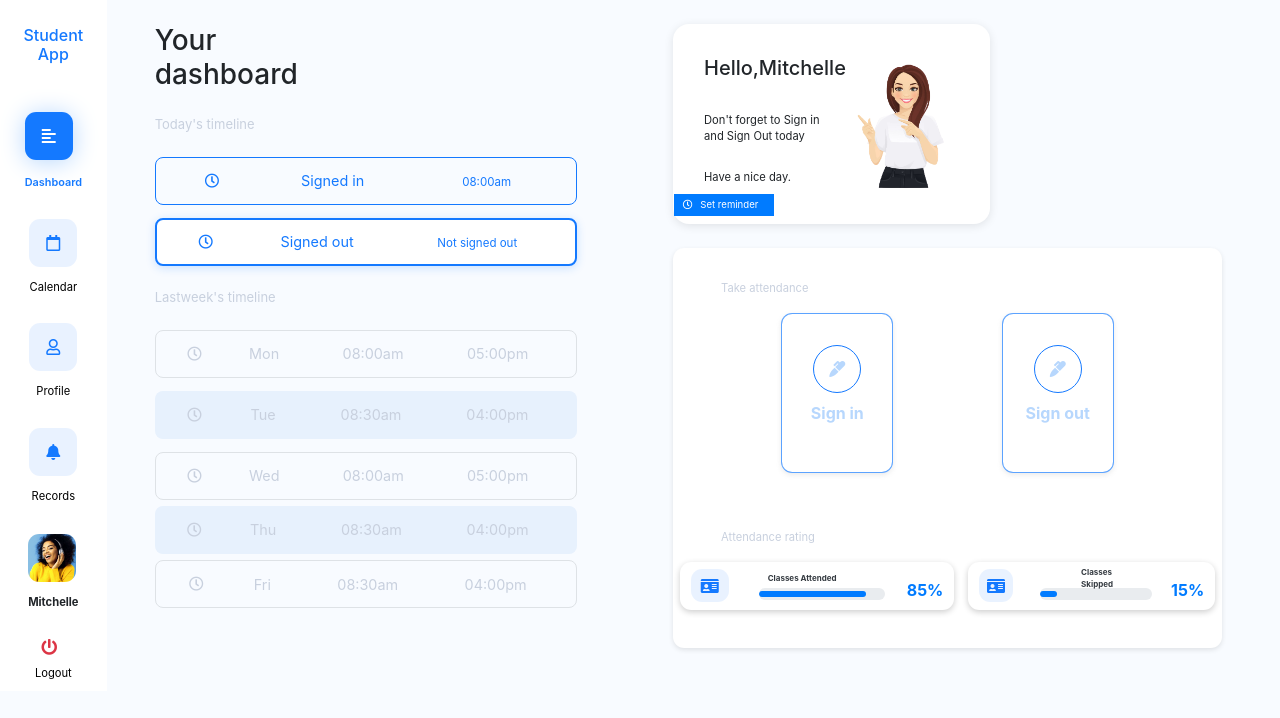
After one commit to godson-pius/registryapp, a PHP site: page /dashboard.html in a window 1280 px wide. The commit adds this page. Shown: the top 718 px of the page. Run offline with PHP 8.4, Linux system fonts and the light colour scheme.

Commit message:
Cssupdate

```diff
--- a/css/style.css
+++ b/css/style.css
@@ -1,4 +1,6 @@
-
+body{
+    background-color: #F8FBFF;
+}
 a{
     color: black;
     text-decoration: none !important;
@@ -202,17 +235,31 @@ margin-top: -20%;
    }
    .reminderbtn{
        width: 40%;
+       margin-left: -6%;
+
    }
    .image{
-    margin-top: -20%;
+    margin-top: 0%;
 
+   }
 
-    }
 }
 @media (min-width:1024px){
+
+    .ham{
+        display: none;
+    }
     .reminder{
-        font-size: 0.9rem;
-        height: 12rem;
+        height: 200px;
+        background-color: white;
+        box-shadow: 0 2px 10px rgba(0, 0, 0, .1);
+        border-radius: 1rem;
     }
-
+     .reminderbtn{
+       width: 35%;
+       margin-left: -5%;
+   }
+   .image{
+    margin-top: 0%;
+   }
 }
--- /dev/null
+++ b/dashboard.html
@@ -0,0 +1,445 @@
+<!DOCTYPE html>
+<html lang="en">
+<head>
+<meta charset="UTF-8">
+<meta name="viewport" content="width=device-width, initial-scale=1.0">
+<title>Dashboard</title>
+<link rel="stylesheet" href="./vendor/bootstrap-4.4.1-dist/css/bootstrap.min.css">
+<link rel="stylesheet" href="./vendor/fontawesome-free/css/all.min.css">
+<link rel="stylesheet" href="./css/style.css">
+<!--Calendar Plugin-->
+<link rel="stylesheet" href="./vendor/caleandar-master/css/theme2.css">
+<script src="./vendor/caleandar-master/js/caleandar.js"></script>
+</head>
+<body>
+<section class="container-fluid   " style="background-color: #F8FBFF;">
+<div class="row">
+<div class="col-sm-2 nv w-25  col-md-1    box ">
+<h4>Student App</h4>
+
+
+<div class="roundcon">
+<a href="" class="dashboard">   <div class="round">
+<i class="fas fa-align-left    "></i>
+</div>
+<p>Dashboard</p></a>
+</div>
+
+<div class="roundcon1">
+<a href="#contact" class="contact">  <div class="round1" >
+<i class="far fa-calendar    "></i>
+</div>
+<p>Calendar</p></a>
+</div>
+
+<div class="roundcon1">
+<a href="#profile" class="profile"> <div class="round1" >
+<i class="far fa-user    "></i>
+</div>
+<p>Profile</p></a>
+</div>
+
+<div class="roundcon1">
+<a href="#settings" class="settings">   <div class="round1" >
+<i class="fas fa-bell    "></i>
+
+</div>
+<p>Records</p></a>
+</div>
+
+<div class="roundcon1">
+<div class="round1" style="background-image: url(./images/2003329.jpg);
+background-size: cover; background-position: center; object-fit: contain;">
+</div>
+<p class="font-weight-bold">Mitchelle</p>
+</div>
+
+<div class="roundcon1 py-2">
+<a href="">  <i class="fas fa-power-off  text-danger  pr-2"></i><p style="display: inline;">Logout</p></a>
+</div>
+
+</div>
+<div class="col-sm-10 main container  row d-md-flex d-md-flex-row" >
+<div class=" col-sm-12 col-md-7 col-lg-6 pt-4 px-lg-5 px-md-4">
+    <div class="ham " >
+        <i class="fas fa-align-justify    burger"></i>
+    </div>
+<h3>Your<br>dashboard</h3>
+<p class="pt-3" style="color: #C8D0DE;font-size: small;">Today's timeline</p>
+<div class="d-flex flex-column">
+<div class=" timeline px-3" style="border: 1px solid #1479FF; color: #1479FF;">
+<i class="far fa-clock    "></i>
+<p class="m-0 px-3"> Signed in</p>
+<p class="m-0 px-3"> <small>08:00am</small></p>
+
+</div>
+<div class=" timeline px-3" style="border: 2px solid #1479FF; color: #1479FF; background-color: white; box-shadow: 0px 2px 10px rgba(20, 121, 255,.2);">
+<i class="far fa-clock    "></i>
+<p class="m-0 px-3"> Signed out</p>
+<p class="m-0 px-3"> <small>Not signed out</small></p>
+
+</div>
+
+</div>
+
+<p class="pt-3" style="color: #C8D0DE;font-size: small;">Lastweek's timeline</p>
+<div class="d-flex flex-column">
+<div class="border timeline px-3" style=" color: #C8D0DE;">
+<i class="far fa-clock    "></i>
+<p class="m-0 px-3"> Mon</p>
+<p class="m-0 px-3">08:00am</p>
+<p class="m-0 px-3">05:00pm</p>
+
+</div>
+<div class=" timeline px-3" style="background-color: #E7F1FD; color: #C8D0DE;">
+<i class="far fa-clock    "></i>
+<p class="m-0 px-3"> Tue</p>
+<p class="m-0 px-3">08:30am</p>
+<p class="m-0 px-3">04:00pm</p>
+
+</div>
+
+</div>
+
+<div class="border timeline px-3" style=" color: #C8D0DE;">
+<i class="far fa-clock    "></i>
+<p class="m-0 px-3"> Wed</p>
+<p class="m-0 px-3">08:00am</p>
+<p class="m-0 px-3">05:00pm</p>
+
+</div>
+<div class=" timeline px-3" style="background-color: #E7F1FD; color: #C8D0DE;">
+<i class="far fa-clock    "></i>
+<p class="m-0 px-3"> Thu</p>
+<p class="m-0 px-3">08:30am</p>
+<p class="m-0 px-3">04:00pm</p>
+
+</div>
+
+<div class="border timeline px-3" style=" color: #C8D0DE;">
+<i class="far fa-clock    "></i>
+<p class="m-0 px-3"> Fri</p>
+<p class="m-0 px-3">08:30am</p>
+<p class="m-0 px-3">04:00pm</p>
+
+</div>
+
+</div>
+
+<div id="dashboard" class=" col-sm-10 col-md-5 w-100  pt-4 pl-sm-5 col-lg-6 px-md-0 px-lg-5">
+<div class="reminder  col-lg-9 pt-4">
+<h5 class="ml-5 ml-md-3">Hello,Mitchelle</h5>
+<p class="ml-5 mt-4 ml-md-3" style="font-size: 0.7rem;">Don't forget to Sign in <br>and Sign Out today</p>
+<p class="ml-5 ml-md-3 my-md-2 mt-4 " style="font-size: 0.7rem;">Have a nice day.</p>
+
+
+<button class="btn btn-primary  reminderbtn btn-sm" ><p class="m-0"><i class="far fa-clock   mr-2 "></i>Set reminder</p>
+</button>
+
+<div class="imgcon m-0 p-0">
+<div class=" w-50 image" >
+<img class=" p-0" src="./images/32dac910ae7965a247667c1a3796b096-removebg-preview.png" alt="">
+</div>
+</div>
+
+</div>
+
+
+
+<div class="signin   mt-4 pt-2">
+<p class="ml-5  mt-4" style="font-size: 0.7rem;  color: #C8D0DE;">Take attendance</p>
+<div class="signcon">
+<a href="">
+<div class="sign col-md-12 signcon1">
+<div class="circle">
+<i class="fas fa-marker    "></i>
+</div>
+<p class="mt-2"> Sign in</p>
+</div>
+</a>
+<a href="">
+<div class="sign signcon2">
+<div class="circle">
+<i class="fas fa-marker    "></i>
+
+</div>
+<p class="mt-2"> Sign out</p>
+
+</div>
+</a>
+</div>
+<div class="attendace  mt-4 pt-2">
+<p class="ml-5 mt-4" style="font-size: 0.7rem;  color: #C8D0DE;">Attendance rating</p>
+<div class="signco">
+
+<div class="attendancecon col-6">
+<div class="round1" >
+<i class="fas fa-id-card    "></i>
+</div>
+<p style="position: absolute; left: 32%; font-size: 0.5rem;" class="pb-0 text-dark" >Classes Attended</p>
+<div class="progress mt-3 ml-4 h-25 w-50 d-flex align-items-center" style="border-radius: 2rem !important;">
+
+<div class="progress-bar h-50" role="progressbar" style="width: 85%;border-radius: 2rem;" aria-valuenow="25" aria-valuemin="0" aria-valuemax="100"></div>
+</div>
+<p class="mt-4 text-primary ml-3" style="font-size:1rem ">85%</p>
+</div>
+<div class="attendancecon">
+<div class="round1" >
+<i class="fas fa-id-card    "></i>
+</div>
+<p style="position: absolute; left: 88%; font-size: 0.5rem;" class="pb-0 text-dark" >Classes Skipped</p>
+<div class="progress mt-3 ml-4 h-25 w-50 d-flex align-items-center" style="border-radius: 2rem !important;">
+
+<div class="progress-bar h-50" role="progressbar" style="width: 15%;border-radius: 2rem;" aria-valuenow="25" aria-valuemin="0" aria-valuemax="100"></div>
+</div>
+<p class="mt-4 text-primary ml-3" style="font-size:1rem ">15%</p>
+</div>
+</div>
+
+</div>
+
+
+
+</div>
+</div>
+<div id="contact" class=" col-6 pt-4  " style="padding: 2rem 8% !important; display: none;">
+<h5>Calendar</h5>
+<div id="caleandar" >
+
+</div>
+</div>
+<div id="profile" class=" col-6 pt-4" style=" display: none;">
+<h5>Profile</h5>
+<div class="profilecon">
+<div class=" d-flex justify-content-center">
+<div class="rounded circle " style="background: url(./images/2003329.jpg) ; background-size: cover; background-position: center; object-fit: cover;position: relative;">
+<div class="add p-1 text-white" style="position: absolute;top: 70%; left: 90%; background-color:rgba(0, 132, 219, 0.466);width: 2rem;height: 2rem;display: flex;justify-content: center;align-items: center;border-radius: 50%;border: 1px solid white;">
+<i class="fas fa-plus    "></i>
+<input type="file" hidden class="hidden">
+</div>
+</div>
+</div>
+
+<div class="inputcon">
+<form action="">
+<label for=""  class="py-2">Firstname:</label>
+<input type="text"  value="Mitchelle" class="form-control">
+<label for="" class="py-2">Lastname:</label>
+<input type="text"  value="Kelvin" class="form-control">
+<label for=""  class="py-2">Email:</label>
+<input type="email"  value="Mitchelle@gmail.com" class="form-control">
+<button type="submit" class="btn btn-primary my-3">Edit Profile</button>
+
+</form>
+</div>
+
+</div>
+
+
+</div>
+<div id="settings" class=" col-6   " style="padding: 0  !important; display: none;overflow: hidden; height: 650px;">
+<h5 class="pt-5">Records</h5>
+
+<div>
+<p class="mt-5">Showing records</p>
+<select name="" id=""  class="form-control w-50 d-inline">
+<option value="">Weekly</option>
+<option value="">Monthly</option>
+<option value="">Yearly</option>
+
+</select>
+<button class="btn btn-outline-primary ml-5 viewrecords">View records</button>
+<div class="table-responsive  mt-5 da" style="transition: 0.09s ease-in !important; display: inline !;" >
+<table class="table  table-bordered text-center" id="dataTable" width="100%" cellspacing="0">
+<thead class="">
+<tr>
+<th>Day</th>
+<th>Date</th>
+<th>Signed in</th>
+<th>Signed out</th>
+<th>Status</th>
+</tr>
+</thead>
+<tbody>
+<tr>
+<td>Monday</td>
+<td>02 March 2021</td>
+<td>08:00am</td>
+<td>04:00pm</td>
+<th>Present</th>
+
+</tr>
+
+<tr>
+<td>Tuesday</td>
+<td>03 March 2021</td>
+<td>09:30am</td>
+<td>4:20pm</td>
+<th>Present</th>
+
+</tr>
+
+<tr>
+<td>Wednesday</td>
+<td>04 March 2021</td>
+<td>08:00am</td>
+<td>04:00pm</td>
+<th>Present</th>
+
+</tr>
+
+<tr>
+<td>Thursday</td>
+<td>05 March 2021</td>
+<td>-</td>
+<td>-</td>
+<th>Absent</th>
+
+</tr>
+
+<tr>
+<td>Friday</td>
+<td>06 March 2021</td>
+<td>-</td>
+<td>-</td>
+<th>Absent</th>
+
+</tr>
+</tbody>
+</table>
+<button class="btn btn-primary my-2">Print weekly records</button>
+
+</div>
+
+<div class="table-responsive mt-5 mont" style=" transition: 0.09s ease-in !important;">
+<table class="table table-bordered text-center" id="dataTable" width="100%" cellspacing="0">
+<thead class="">
+<th>Month</th>
+<th>Attendance Rating</th>
+<th>Status</th>
+
+</thead>
+<tbody>
+<tr>
+    <td>January</td>
+    <td>25%</td>
+    <td>Absent</td>
+</tr>
+    <tr><td>Febuary</td>
+
+        <td>25%</td>
+    <td>Absent</td>
+</tr>
+    <tr><td>March</td>
+
+    <td>25%</td>
+    <td>Absent</td>
+</tr>
+    <tr><td>April</td>
+
+        <td>25%</td>
+    <td>Absent</td>
+</tr>
+    <tr><td>May</td>
+
+    <td>25%</td>
+    <td>Absent</td>
+</tr>
+
+
+
+</tbody>
+</table>
+<button class="btn btn-primary my-2">Print Monthly records</button>
+
+</div>
+
+
+<div class="table-responsive mt-5 yea" style=" transition: 0.09s ease-in !important;">
+<table class="table table-bordered text-center" id="dataTable" width="100%" cellspacing="0">
+<thead class="">
+<th>Year</th>
+<th>Attendance Rating</th>
+<th>Status</th>
+
+</thead>
+<tbody>
+<tr>
+    <td>2021</td>
+    <td>25%</td>
+    <td>Absent</td>
+</tr>
+    <tr><td>2022</td>
+
+        <td>25%</td>
+    <td>Absent</td>
+</tr>
+    <tr><td>2023</td>
+
+    <td>25%</td>
+    <td>Absent</td>
+</tr>
+    <tr><td>2024</td>
+
+        <td>25%</td>
+    <td>Absent</td>
+</tr>
+    <tr><td>2025</td>
+
+    <td>25%</td>
+    <td>Absent</td>
+</tr>
+
+
+
+</tbody>
+</table>
+<button class="btn btn-primary my-2">Print Yearly records</button>
+
+</div>
+
+</div>
+
+
+</div>
+</div>
+
+</div>
+
+
+</div>
+
+</section>
+
+<script src="./js/main.js"></script>
+
+<script>
+
+
+
+</script>
+</body>
+</html>
+<!--
+@media (min-width: 578px)
+{
+   .main{
+       display: block;
+
+
+   }
+   .signin{
+       width: 130%;
+       height: 25rem;
+   }
+}
+@media (min-width: 768px)
+{
+    .timeline{
+        font-size: 1rem !important;
+    }
+    .nv{
+        padding: 0 3rem;
+    }
+
+} -->
--- a/js/main.js
+++ b/js/main.js
@@ -10,7 +10,11 @@ const contact=document.querySelector('#contact');
     const classsettings=document.querySelector('.settings');
     const add=document.querySelector('.add');
     const hidden=document.querySelector('.hidden');
+    const ham=document.querySelector('.burger');
+    const nv=document.querySelector('.nv');
+        const main=document.querySelector('.main');
 
+    console.log(nv)
     classcontact.addEventListener('click',()=>{
         round.forEach((roun)=>{
             roun.classList.remove('round');
@@ -72,7 +76,14 @@ const contact=document.querySelector('#contact');
         hidden.click();
     })
 
+    ham.addEventListener('click',()=>{
 
+      nv.style.display='flex';
+       ham.style.display='none'
+
+      console.log(main)
+
+    })
 
     var events = [
     {'Date': new Date(2016, 6, 7), 'Title': 'Doctor appointment at 3:25pm.'},
@@ -100,7 +111,6 @@ viewrecords.addEventListener('click',()=>{
 
     }
 
-    // day.style.display='none';
-    // month.style.display='block';
+
 
 })
```
Also changed, not shown: other parts of css/style.css (+32 -1 lines).
